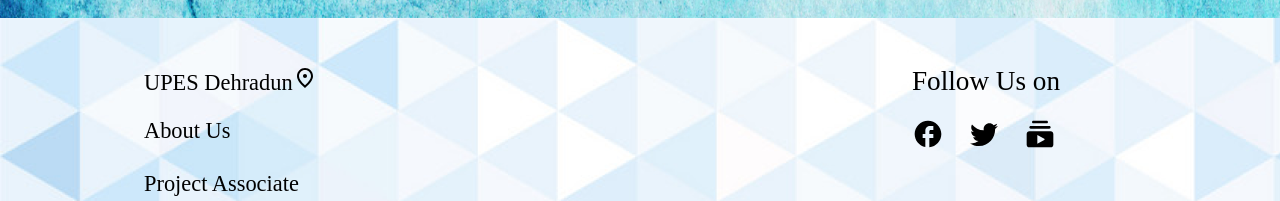
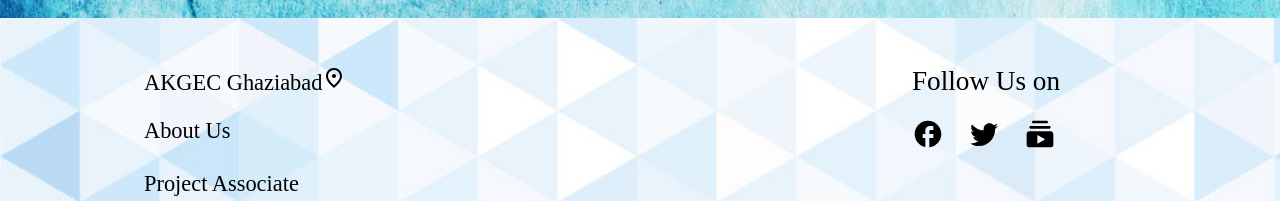
Before and after one commit to ProjectEcoPlast/ecoPlast_Frontend, a React (Create React App) app: page /GarbageNearby in a window 1280 px wide. Shown: the part 416-617 px from the top of the page. Built offline with nearby package versions, Linux system fonts and the light colour scheme; no server answers; a web font is replaced by a local one.

Commit message:
footer college name changed

```diff
--- a/src/Components/Footer/Footer.js
+++ b/src/Components/Footer/Footer.js
@@ -13,7 +13,7 @@ const Footer = () => {
         <div className="footerfields">
           <div className="follow">
             <div>
-              <span>UPES Dehradun</span>
+              <span>AKGEC Ghaziabad</span>
               <span>
                 <PlaceOutlinedIcon sx={{ cursor: "pointer" }} />
               </span>
```
